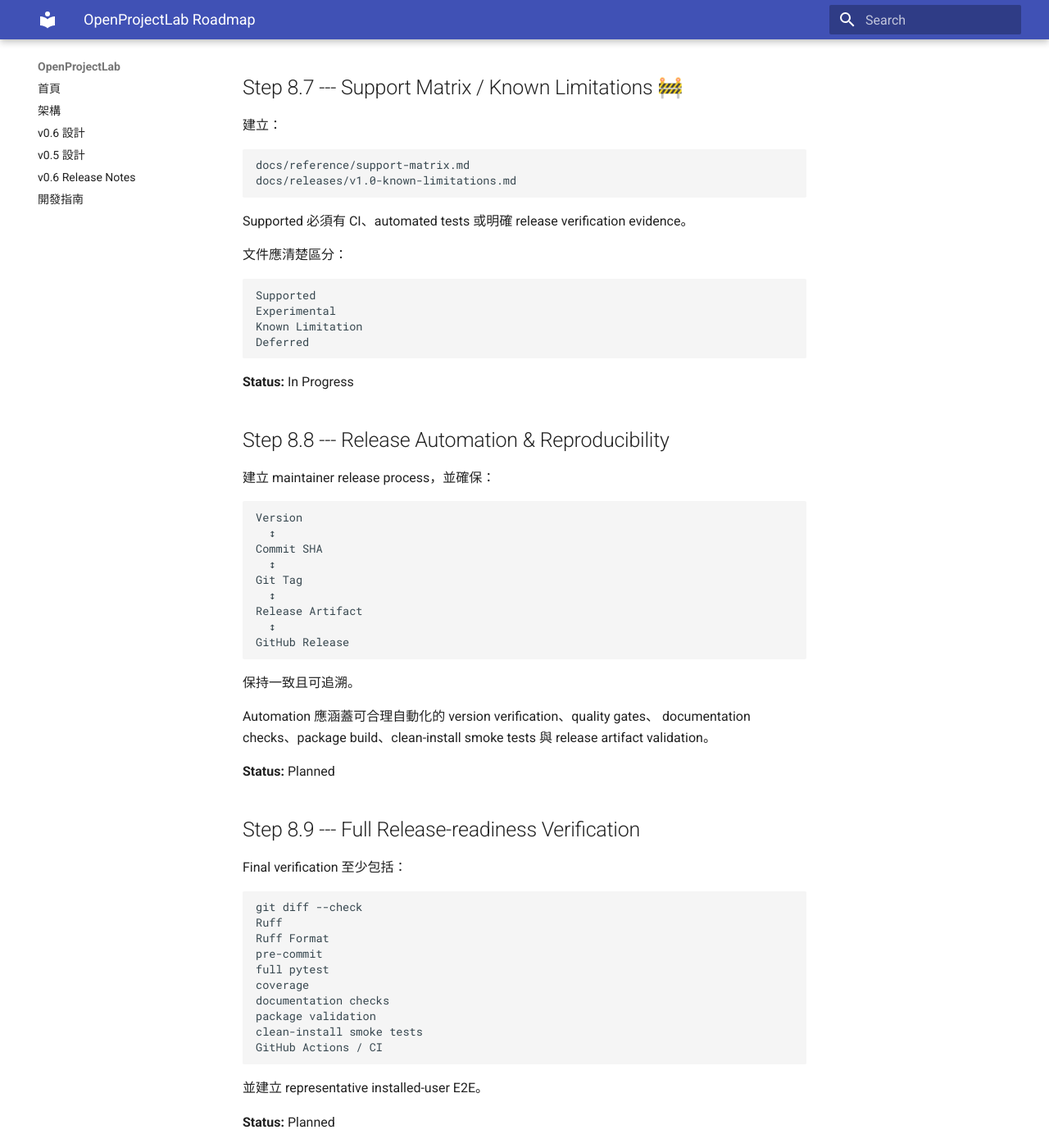
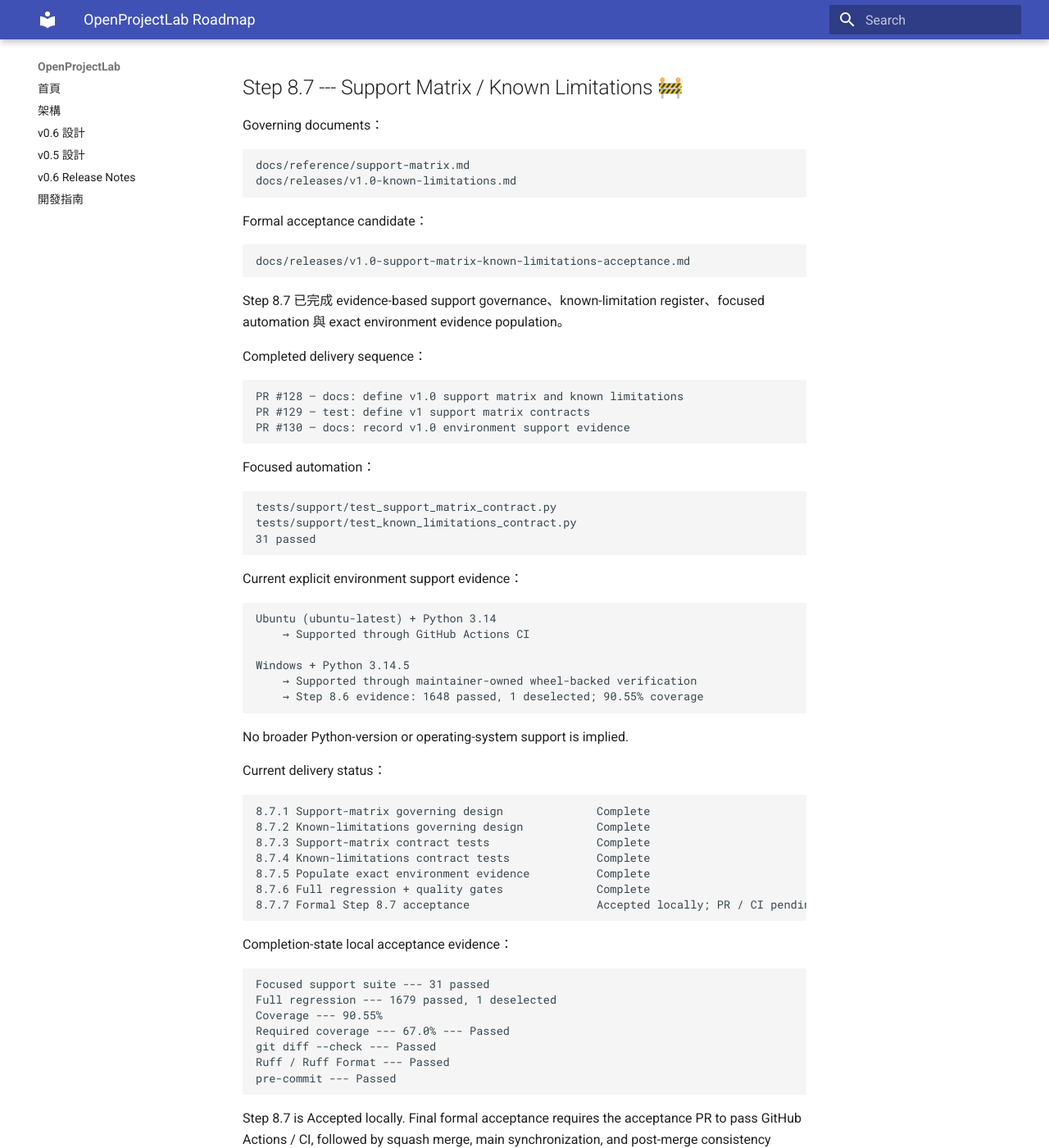
Before and after one commit to khwang1964/OpenProjectLab, an MkDocs documentation site: the page built from docs/roadmap.md, in a window 1280 px wide and 1400 px high, scrolled down 25418 px. Shown: the whole window at 82% size. Built offline with MkDocs 1.6.1 and Material for MkDocs 9.7.7, drawn with Linux system fonts in a browser that asks for light colours; some of the changed text lies outside the part shown.

Commit message:
docs: accept v1.0 support matrix and known limitations (#131)

````diff
--- a/docs/roadmap.md
+++ b/docs/roadmap.md
@@ -61,7 +61,7 @@
 
 目前焦點：
 
-> **Milestone 8 --- Step 8.6 Accepted; Step 8.7 Support Matrix / Known Limitations next**
+> **Milestone 8 --- Step 8.7 Accepted locally; final acceptance PR / GitHub Actions CI pending**
 
 ------------------------------------------------------------------------
 
@@ -1048,26 +1048,80 @@
 
 ## Step 8.7 --- Support Matrix / Known Limitations 🚧
 
-建立：
+Governing documents：
 
 ``` text
 docs/reference/support-matrix.md
 docs/releases/v1.0-known-limitations.md
 ```
 
-Supported 必須有 CI、automated tests 或明確 release verification
-evidence。
-
-文件應清楚區分：
+Formal acceptance candidate：
 
 ``` text
-Supported
-Experimental
-Known Limitation
-Deferred
+docs/releases/v1.0-support-matrix-known-limitations-acceptance.md
 ```
 
-**Status:** In Progress
+Step 8.7 已完成 evidence-based support governance、known-limitation
+register、focused automation 與 exact environment evidence population。
+
+Completed delivery sequence：
+
+``` text
+PR #128 — docs: define v1.0 support matrix and known limitations
+PR #129 — test: define v1 support matrix contracts
+PR #130 — docs: record v1.0 environment support evidence
+```
+
+Focused automation：
+
+``` text
+tests/support/test_support_matrix_contract.py
+tests/support/test_known_limitations_contract.py
+31 passed
+```
+
+Current explicit environment support evidence：
+
+``` text
+Ubuntu (ubuntu-latest) + Python 3.14
+    → Supported through GitHub Actions CI
+
+Windows + Python 3.14.5
+    → Supported through maintainer-owned wheel-backed verification
+    → Step 8.6 evidence: 1648 passed, 1 deselected; 90.55% coverage
+```
+
+No broader Python-version or operating-system support is implied.
+
+Current delivery status：
+
+``` text
+8.7.1 Support-matrix governing design              Complete
+8.7.2 Known-limitations governing design           Complete
+8.7.3 Support-matrix contract tests                Complete
+8.7.4 Known-limitations contract tests             Complete
+8.7.5 Populate exact environment evidence          Complete
+8.7.6 Full regression + quality gates              Complete
+8.7.7 Formal Step 8.7 acceptance                   Accepted locally; PR / CI pending
+```
+
+Completion-state local acceptance evidence：
+
+``` text
+Focused support suite --- 31 passed
+Full regression --- 1679 passed, 1 deselected
+Coverage --- 90.55%
+Required coverage --- 67.0% --- Passed
+git diff --check --- Passed
+Ruff / Ruff Format --- Passed
+pre-commit --- Passed
+```
+
+Step 8.7 is Accepted locally. Final formal acceptance requires the
+acceptance PR to pass GitHub Actions / CI, followed by squash merge, main
+synchronization, and post-merge consistency verification.
+
+**Status:** Accepted locally; PR / CI pending
 
 ## Step 8.8 --- Release Automation & Reproducibility
 
````
Also changed, not shown: CHANGELOG.md (+44 -0 lines), docs/HISTORY.md (+72 -6 lines), docs/reference/support-matrix.md (+28 -25 lines), docs/releases/v1.0-known-limitations.md (+29 -26 lines), docs/releases/v1.0-support-matrix-known-limitations-acceptance.md (added, +308 -0 lines).
